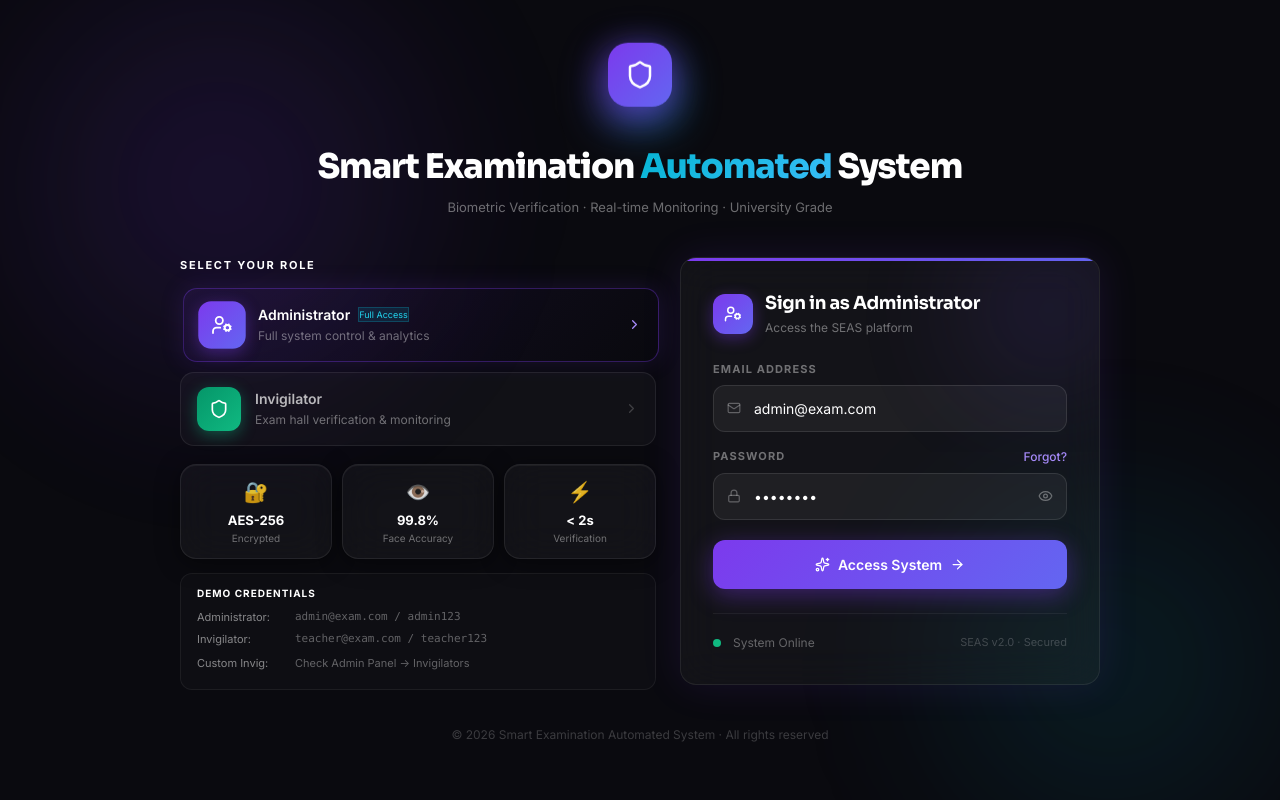
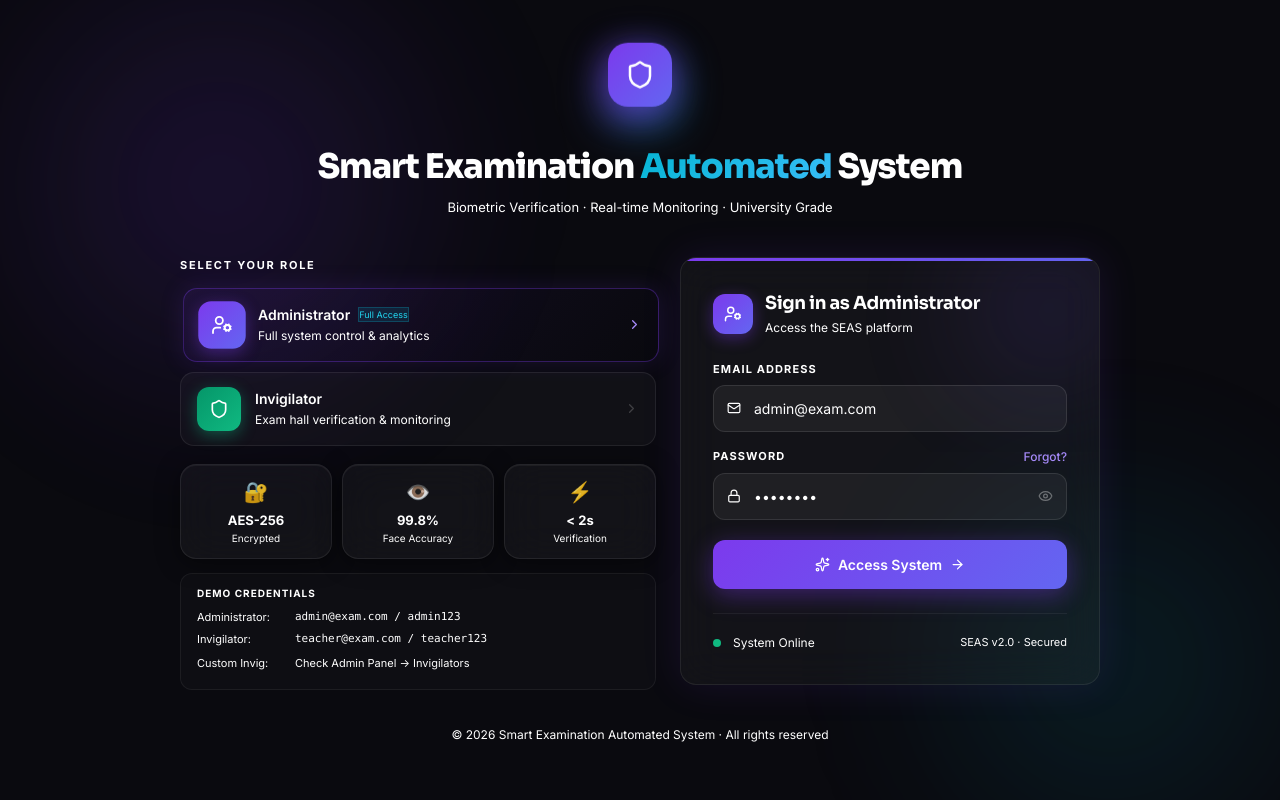
Before and after one commit to Nandinisingh07/exam-system, a React (Vite) app in the folder frontend/: page /login in a window 1280 px wide. Built offline with nearby package versions, Linux system fonts and the light colour scheme.

Commit message:
fix: force all login text white on royal blue background

```diff
--- a/frontend/src/pages/Login.jsx
+++ b/frontend/src/pages/Login.jsx
@@ -57,7 +57,7 @@ export default function Login() {
   const Icon = card.icon;
 
   const labelStyle = {
-    display: 'block', fontSize: '11px', fontWeight: 700, color: dark ? 'rgba(255,255,255,0.4)' : '#1e1b4b',
+    display: 'block', fontSize: '11px', fontWeight: 700, color: '#ffffff',
     textTransform: 'uppercase', letterSpacing: '0.1em', marginBottom: '7px'
   };
 
@@ -80,7 +80,7 @@ export default function Login() {
           <h1 style={{ fontFamily: 'Sora,sans-serif', fontSize: '34px', fontWeight: 800, letterSpacing: '-0.03em', color: dark ? '#fff' : '#ffffff', marginBottom: '6px' }}>
             Smart Examination <span className="text-gradient">Automated</span> System
           </h1>
-          <p style={{ color: dark ? 'rgba(255,255,255,0.4)' : 'rgba(255,255,255,0.92)', fontSize: '13px' }}>Biometric Verification · Real-time Monitoring · University Grade</p>
+          <p style={{ color: '#ffffff', fontSize: '13px' }}>Biometric Verification · Real-time Monitoring · University Grade</p>
         </div>
 
         <div style={{ display: 'grid', gridTemplateColumns: '1fr 420px', gap: '24px', alignItems: 'start' }}>
@@ -98,10 +98,10 @@ export default function Login() {
                     </div>
                     <div style={{ flex: 1 }}>
                       <div style={{ display: 'flex', alignItems: 'center', gap: '8px' }}>
-                        <p style={{ fontSize: '14px', fontWeight: 600, color: active ? '#fff' : (dark ? 'rgba(255,255,255,0.7)' : '#ffffff') }}>{r.label}</p>
+                        <p style={{ fontSize: '14px', fontWeight: 600, color: '#ffffff' }}>{r.label}</p>
                         {active && <span className="badge-info" style={{ fontSize: '9px' }}>{r.tag}</span>}
                       </div>
-                      <p style={{ fontSize: '12px', color: dark ? 'rgba(255,255,255,0.4)' : 'rgba(255,255,255,0.9)', marginTop: '2px' }}>{r.desc}</p>
+                      <p style={{ fontSize: '12px', color: '#ffffff', marginTop: '2px' }}>{r.desc}</p>
                     </div>
                     <ChevronRight size={15} color={active ? '#a78bfa' : (dark ? 'rgba(255,255,255,0.2)' : 'rgba(255,255,255,0.9)')} />
                   </button>
@@ -114,7 +114,7 @@ export default function Login() {
                 <div key={t.l} className="glass-card" style={{ padding: '12px', textAlign: 'center', cursor: 'default' }}>
                   <div style={{ fontSize: '20px', marginBottom: '4px' }}>{t.icon}</div>
                   <div style={{ fontSize: '13px', fontWeight: 700, color: dark ? '#fff' : '#111827' }}>{t.v}</div>
-                  <div style={{ fontSize: '10px', color: dark ? 'rgba(255,255,255,0.4)' : '#374151', marginTop: '1px' }}>{t.l}</div>
+                  <div style={{ fontSize: '10px', color: '#ffffff', marginTop: '1px' }}>{t.l}</div>
                 </div>
               ))}
             </div>
@@ -123,13 +123,13 @@ export default function Login() {
               <p style={{ fontSize: '10px', color: '#ffffff', fontWeight: 700, textTransform: 'uppercase', letterSpacing: '0.1em', marginBottom: '8px' }}>Demo Credentials</p>
               {ROLES.map(r => (
                 <div key={r.role} style={{ display: 'flex', gap: '8px', fontSize: '11px', marginBottom: '5px' }}>
-                  <span style={{ color: dark ? 'rgba(255,255,255,0.5)' : '#ffffff', minWidth: '90px' }}>{r.label}:</span>
-                  <code style={{ color: dark ? 'rgba(255,255,255,0.35)' : '#ffffff' }}>{r.email} / {r.pw}</code>
+                  <span style={{ color: '#ffffff', minWidth: '90px' }}>{r.label}:</span>
+                  <code style={{ color: '#ffffff' }}>{r.email} / {r.pw}</code>
                 </div>
               ))}
               <div style={{ display: 'flex', gap: '8px', fontSize: '11px', marginBottom: '5px', marginTop: '8px' }}>
-                <span style={{ color: dark ? 'rgba(255,255,255,0.5)' : '#ffffff', minWidth: '90px' }}>Custom Invig:</span>
-                <span style={{ color: dark ? 'rgba(255,255,255,0.35)' : '#ffffff' }}>Check Admin Panel -&gt; Invigilators</span>
+                <span style={{ color: '#ffffff', minWidth: '90px' }}>Custom Invig:</span>
+                <span style={{ color: '#ffffff' }}>Check Admin Panel -&gt; Invigilators</span>
               </div>
             </div>
           </div>
@@ -146,7 +146,7 @@ export default function Login() {
                 <h2 style={{ fontFamily: 'Sora,sans-serif', fontSize: '18px', fontWeight: 700, color: dark ? '#fff' : '#111827', letterSpacing: '-0.02em' }}>
                   Sign in as {card.label}
                 </h2>
-                <p style={{ fontSize: '12px', color: dark ? 'rgba(255,255,255,0.4)' : '#6b7280', marginTop: '2px' }}>
+                <p style={{ fontSize: '12px', color: '#ffffff', marginTop: '2px' }}>
                   Access the SEAS platform
                 </p>
               </div>
@@ -162,7 +162,7 @@ export default function Login() {
               <div>
                 <label style={labelStyle}>Email Address</label>
                 <div style={{ position: 'relative' }}>
-                  <Mail size={14} style={{ position: 'absolute', left: '14px', top: '50%', transform: 'translateY(-50%)', color: dark ? 'rgba(255,255,255,0.3)' : '#6366f1' }} />
+                  <Mail size={14} style={{ position: 'absolute', left: '14px', top: '50%', transform: 'translateY(-50%)', color: '#ffffff' }} />
                   <input id="login-email" type="email" className="seas-input" style={{ paddingLeft: '40px' }}
                     placeholder="name@university.edu" value={email} onChange={e => setEmail(e.target.value)} required autoComplete="email" />
                 </div>
@@ -173,7 +173,7 @@ export default function Login() {
                   <button type="button" style={{ fontSize: '12px', color: '#a78bfa', background: 'none', border: 'none', cursor: 'pointer', fontWeight: 500 }}>Forgot?</button>
                 </div>
                 <div style={{ position: 'relative' }}>
-                  <Lock size={14} style={{ position: 'absolute', left: '14px', top: '50%', transform: 'translateY(-50%)', color: dark ? 'rgba(255,255,255,0.3)' : '#6366f1' }} />
+                  <Lock size={14} style={{ position: 'absolute', left: '14px', top: '50%', transform: 'translateY(-50%)', color: '#ffffff' }} />
                   <input id="login-password" type={showPw ? 'text' : 'password'} className="seas-input"
                     style={{ paddingLeft: '40px', paddingRight: '44px' }}
                     placeholder="••••••••••" value={password} onChange={e => setPassword(e.target.value)} required autoComplete="current-password" />
@@ -191,14 +191,14 @@ export default function Login() {
 
             <div style={{ marginTop: '24px', paddingTop: '20px', borderTop: '1px solid rgba(255,255,255,0.06)', display: 'flex', alignItems: 'center', justifyContent: 'space-between' }}>
               <div style={{ display: 'flex', alignItems: 'center', gap: '8px' }}>
-                <span className="live-dot" /><span style={{ fontSize: '12px', color: dark ? 'rgba(255,255,255,0.35)' : '#6b7280', marginLeft: '4px' }}>System Online</span>
+                <span className="live-dot" /><span style={{ fontSize: '12px', color: '#ffffff', marginLeft: '4px' }}>System Online</span>
               </div>
-              <span style={{ fontSize: '11px', color: dark ? 'rgba(255,255,255,0.2)' : '#6b7280' }}>SEAS v2.0 · Secured</span>
+              <span style={{ fontSize: '11px', color: '#ffffff' }}>SEAS v2.0 · Secured</span>
             </div>
           </div>
         </div>
 
-        <p style={{ textAlign: 'center', marginTop: '36px', fontSize: '12px', color: dark ? 'rgba(255,255,255,0.2)' : 'rgba(255,255,255,0.9)' }}>
+        <p style={{ textAlign: 'center', marginTop: '36px', fontSize: '12px', color: '#ffffff' }}>
           © 2026 Smart Examination Automated System · All rights reserved
         </p>
       </div>
```
